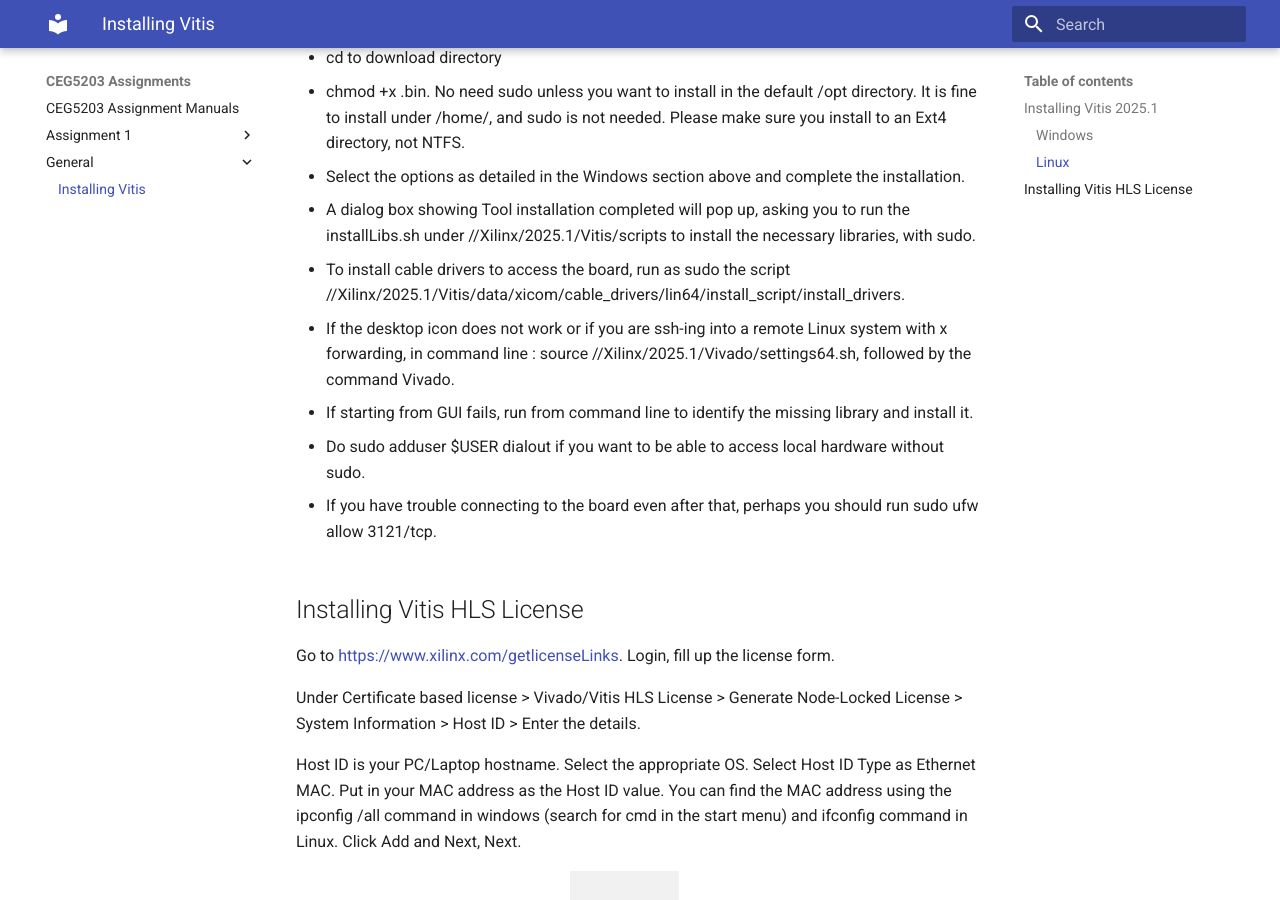
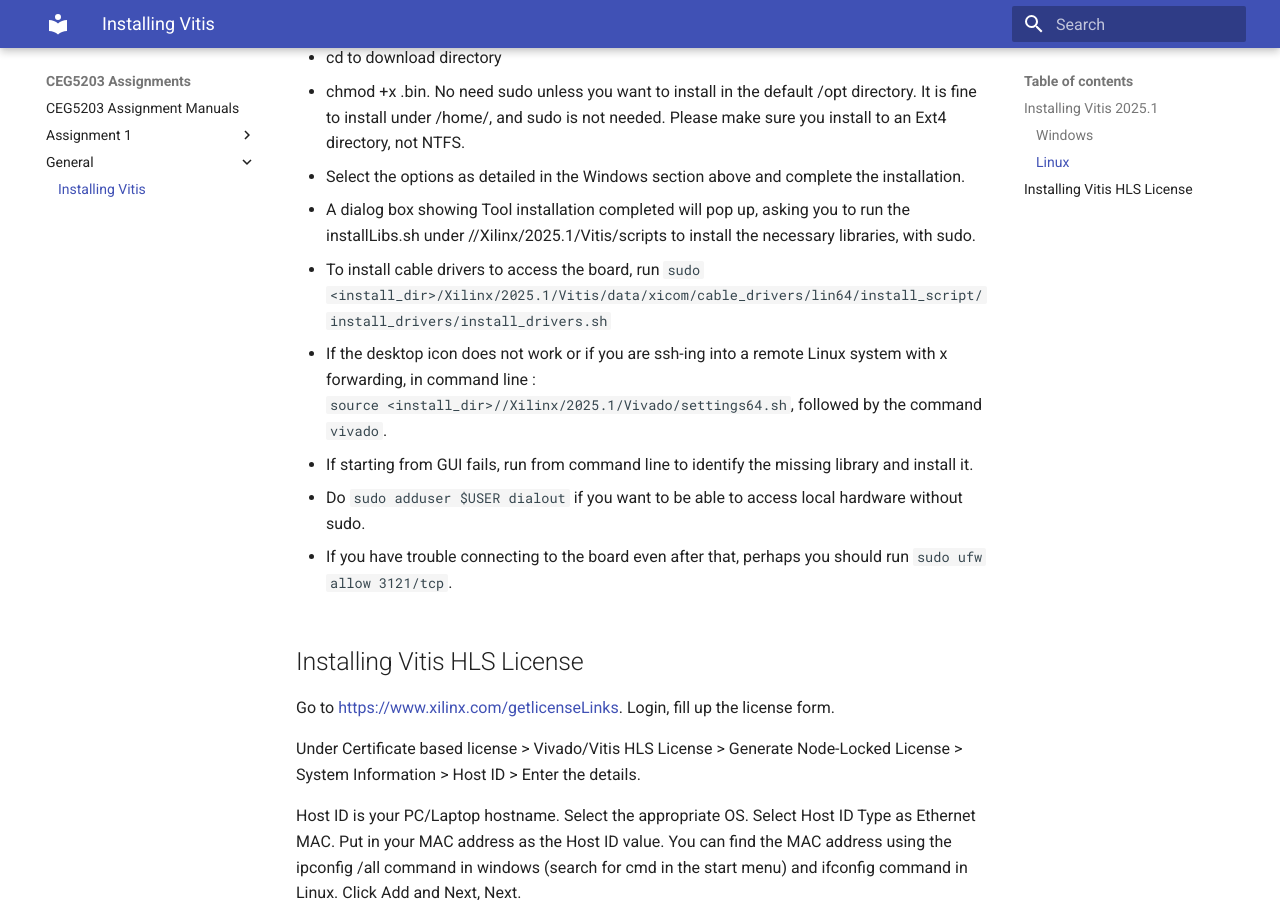
Before and after one commit to NUS-CEG5203/assignments, an MkDocs documentation site: the page built from docs/General/Installing_Vitis.md, in a window 1280 px wide and 900 px high, scrolled down 2317 px. Built offline with MkDocs 1.6.1 and Material for MkDocs 9.7.7, drawn with Linux system fonts in a browser that asks for light colours.

Commit message:
update vitis install doc

```diff
--- a/docs/General/Installing_Vitis.md
+++ b/docs/General/Installing_Vitis.md
@@ -56,15 +56,15 @@
 
 * A dialog box showing Tool installation completed will pop up, asking you to run the installLibs.sh under <install_dir>//Xilinx/2025.1/Vitis/scripts to install the necessary libraries, with sudo.
 
-* To install cable drivers to access the board, run as sudo the script <install_dir>//Xilinx/2025.1/Vitis/data/xicom/cable\_drivers/lin64/install\_script/install\_drivers.
+* To install cable drivers to access the board, run `sudo <install_dir>/Xilinx/2025.1/Vitis/data/xicom/cable_drivers/lin64/install_script/install_drivers/install_drivers.sh`
 
-* If the desktop icon does not work or if you are ssh-ing into a remote Linux system with x forwarding, in command line : source <install_dir>//Xilinx/2025.1/Vivado/settings64.sh, followed by the command Vivado.
+* If the desktop icon does not work or if you are ssh-ing into a remote Linux system with x forwarding, in command line : `source <install_dir>//Xilinx/2025.1/Vivado/settings64.sh`, followed by the command `vivado`.
 
 * If starting from GUI fails, run from command line to identify the missing library and install it.
 
-* Do sudo adduser $USER dialout if you want to be able to access local hardware without sudo.
+* Do `sudo adduser $USER dialout` if you want to be able to access local hardware without sudo.
 
-* If you have trouble connecting to the board even after that, perhaps you should run sudo ufw allow 3121/tcp.
+* If you have trouble connecting to the board even after that, perhaps you should run `sudo ufw allow 3121/tcp`.
 
 ## Installing Vitis HLS License
 
```
